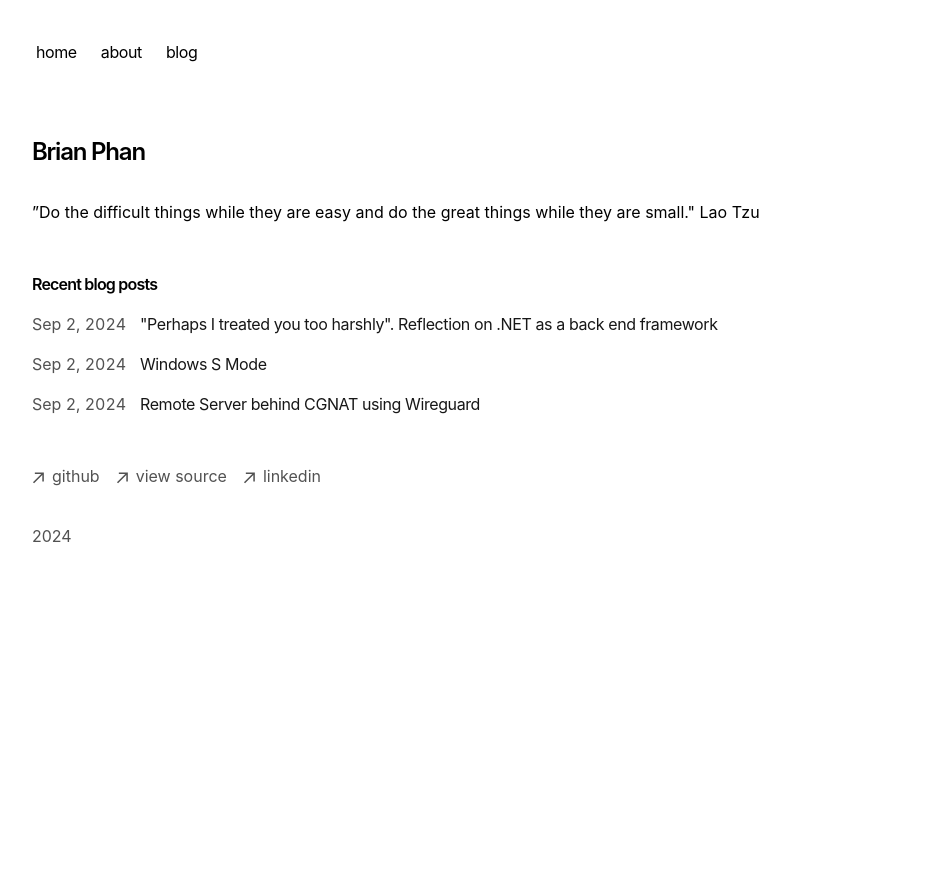
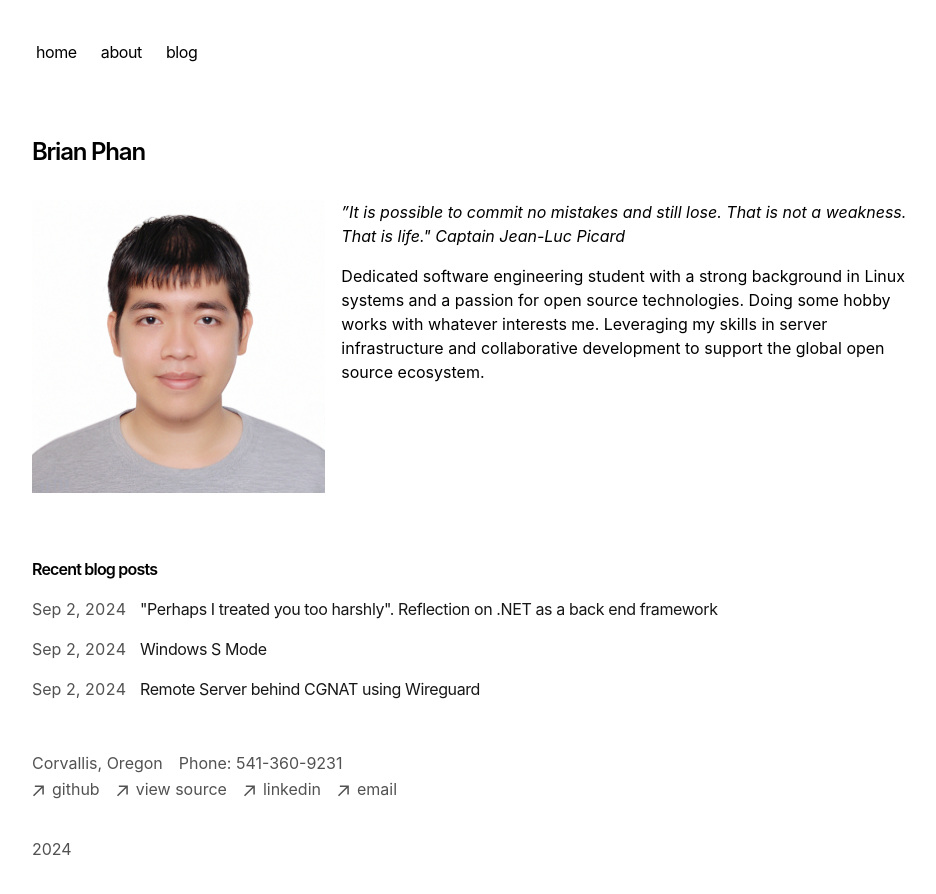
Before and after one commit to bachsofttrick/bachsofttrick.github.io, a Next.js app: page / in a window 1280 px wide. Shown: the top 894 px of the page, without its empty margins (160-1096 px from the left). Before the commit the page ends 800 px from the top, so only its background shows below. Built offline with nearby package versions, Linux system fonts and the light colour scheme.

Commit message:
put picture, summary to home page, give flex box

```diff
--- a/app/about/page.tsx
+++ b/app/about/page.tsx
@@ -15,21 +15,9 @@ export default function Page() {
 
   return (
     <section>
-      <section>
-        <section className='w-1/4'>
-          <img className="float-left mr-4" src="/images/about/portrait.jpg"/>
-        </section>
-        <section>
-          <article className="prose">
-            <CustomMDX source={post[0].content} />
-          </article>
-        </section>
-      </section>
-      <section>
-        <article className="prose">
-          <CustomMDX source={post[1].content} />
-        </article>
-      </section>
+      <article className="prose">
+        <CustomMDX source={post[0].content} />
+      </article>
     </section>
   )
 }
--- a/app/about/r-summary.md
+++ /dev/null
@@ -1,11 +0,0 @@
----
-title: 'Summary'
-publishedAt: '2023-09-04'
----
-<h2>BRIAN PHAN</h2>
-Corvallis, Oregon -- Phone: 541-360-9231 -- [xuanbach1307@gmail.com](mailto:xuanbach1307@gmail.com)
-
-Dedicated software engineering student with a strong background in Linux systems and
-a passion for open source technologies. Doing some hobby works with whatever interests me.
-Leveraging my skills in server infrastructure and collaborative
-development to support the global open source ecosystem.
--- a/app/blog/utils.ts
+++ b/app/blog/utils.ts
@@ -53,7 +53,8 @@ export function getBlogPosts() {
 }
 
 export function getAboutPosts() {
-  return getMDXData(path.join(process.cwd(), 'app', 'about'))
+  let posts = getMDXData(path.join(process.cwd(), 'app', 'about'))
+  return posts
 }
 
 export function formatDate(date: string, includeRelative = false) {
--- a/app/components/footer.tsx
+++ b/app/components/footer.tsx
@@ -1,4 +1,5 @@
-function ArrowIcon() {
+function ArrowIcon({ noArrow }) {
+  if (noArrow) return
   return (
     <svg
       width="12"
@@ -15,43 +16,41 @@ function ArrowIcon() {
   )
 }
 
+function FooterPart({ href = '', title, noArrow = false }) {
+  if (!href) return (
+    <li>
+      <ArrowIcon noArrow={noArrow} />
+      <p className={(noArrow ? "" : "ml-2") + " h-7 flex items-center transition-all hover:text-neutral-800 dark:hover:text-neutral-100"}>{title}</p>
+    </li>
+  )
+
+  return (
+    <li>
+      <a
+        className="flex items-center transition-all hover:text-neutral-800 dark:hover:text-neutral-100"
+        rel="noopener noreferrer"
+        target="_blank"
+        href={href}
+      >
+        <ArrowIcon noArrow={noArrow} />
+        <p className={(noArrow ? "" : "ml-2") + " h-7"}>{title}</p>
+      </a>
+    </li>
+  )
+}
+
 export default function Footer() {
   return (
     <footer className="mb-16">
       <ul className="font-sm mt-8 flex flex-col space-x-0 space-y-2 text-neutral-600 md:flex-row md:space-x-4 md:space-y-0 dark:text-neutral-300">
-        <li>
-          <a
-            className="flex items-center transition-all hover:text-neutral-800 dark:hover:text-neutral-100"
-            rel="noopener noreferrer"
-            target="_blank"
-            href="https://github.com/bachsofttrick"
-          >
-            <ArrowIcon />
-            <p className="ml-2 h-7">github</p>
-          </a>
-        </li>
-        <li>
-          <a
-            className="flex items-center transition-all hover:text-neutral-800 dark:hover:text-neutral-100"
-            rel="noopener noreferrer"
-            target="_blank"
-            href="https://github.com/bachsofttrick/bachsofttrick.github.io"
-          >
-            <ArrowIcon />
-            <p className="ml-2 h-7">view source</p>
-          </a>
-        </li>
-        <li>
-          <a
-            className="flex items-center transition-all hover:text-neutral-800 dark:hover:text-neutral-100"
-            rel="noopener noreferrer"
-            target="_blank"
-            href="https://linkedin.com/in/bach-phan-58530b1b0"
-          >
-            <ArrowIcon />
-            <p className="ml-2 h-7">linkedin</p>
-          </a>
-        </li>
+        <FooterPart title={"Corvallis, Oregon"} noArrow />
+        <FooterPart title={"Phone: 541-360-9231"} noArrow />
+      </ul>
+      <ul className="font-sm flex flex-col space-x-0 space-y-2 text-neutral-600 md:flex-row md:space-x-4 md:space-y-0 dark:text-neutral-300">
+        <FooterPart href={"https://github.com/bachsofttrick"} title={"github"} />
+        <FooterPart href={"https://github.com/bachsofttrick/bachsofttrick.github.io"} title={"view source"} />
+        <FooterPart href={"https://linkedin.com/in/bach-phan-58530b1b0"} title={"linkedin"} />
+        <FooterPart href={"mailto:xuanbach1307@gmail.com"} title={"email"} />
       </ul>
       <p className="mt-8 text-neutral-600 dark:text-neutral-300">
         {new Date().getFullYear()}
--- a/app/page.tsx
+++ b/app/page.tsx
@@ -6,10 +6,25 @@ export default function Page() {
       <h1 className="mb-8 text-2xl font-semibold tracking-tighter">
         Brian Phan
       </h1>
-      <p className="mb-12">
-        {`”Do the difficult things while they are easy and do the great things while they are small."
-        Lao Tzu`}
-      </p>
+
+      <section className='flex flex-col md:flex-row mb-12'>
+        <section className='mr-4 mb-4' style={{flex: 1}}>
+          <img src="/images/about/portrait.jpg"/>
+        </section>
+        <section  style={{flex: 2}}>
+          <p className="mb-4 italic">
+            {`”It is possible to commit no mistakes and still lose. That is not a weakness. That is life."
+            Captain Jean-Luc Picard`}
+          </p>
+          <p className="mb-12">
+            {`Dedicated software engineering student with a strong background in Linux systems and
+            a passion for open source technologies. Doing some hobby works with whatever interests me.
+            Leveraging my skills in server infrastructure and collaborative
+            development to support the global open source ecosystem.`}
+          </p>
+        </section>
+      </section>
+
       <h1 className="mb-4 text-l font-semibold tracking-tighter">
         Recent blog posts
       </h1>
```
